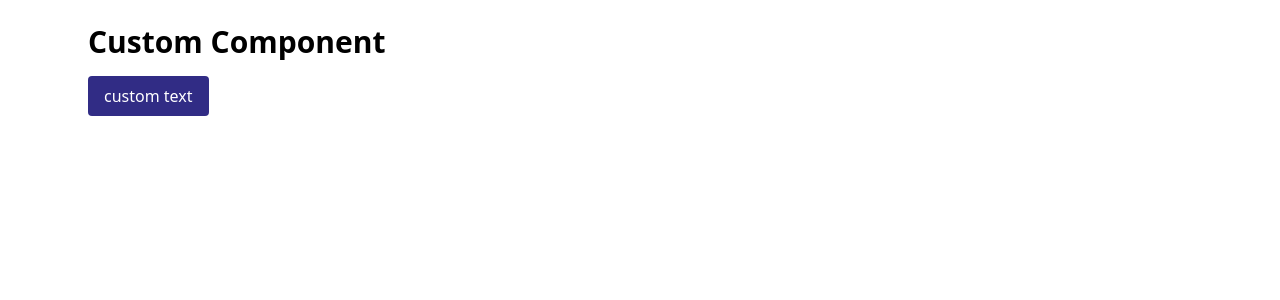
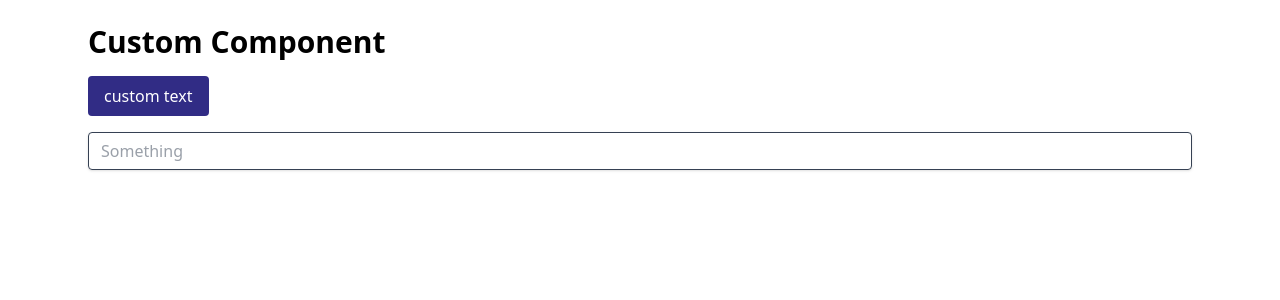
Before and after one commit to setareh/customComponent, a React (Vite) app: page / in a window 1280 px wide. Shown: the top 300 px of the page. Built offline with nearby package versions, Linux system fonts and the light colour scheme.

Commit message:
create text field

```diff
--- a/src/App.jsx
+++ b/src/App.jsx
@@ -1,5 +1,5 @@
-import { useState } from "react";
 import Button from "./components/Button/Button";
+import Textfield from "./components/Textfield/Textfield";
 
 function App() {
   const events = {
@@ -27,6 +27,12 @@
           custom text
         </Button>
       </div>
+      <div className="my-4">
+        <Textfield
+          label={"Something"}
+          onChange={(e) => console.log(e.target.value)}
+        />
+      </div>
     </div>
   );
 }
--- /dev/null
+++ b/src/components/Textfield/Textfield.jsx
@@ -0,0 +1,11 @@
+import React from "react";
+
+export default function Textfield({ label, ...events }) {
+  return (
+    <input
+      className={`shadow appearance-none border rounded w-full py-2 px-3 text-gray-700 leading-tight focus:outline-none focus:shadow-outline`}
+      placeholder={label}
+      {...events}
+    />
+  );
+}
```
